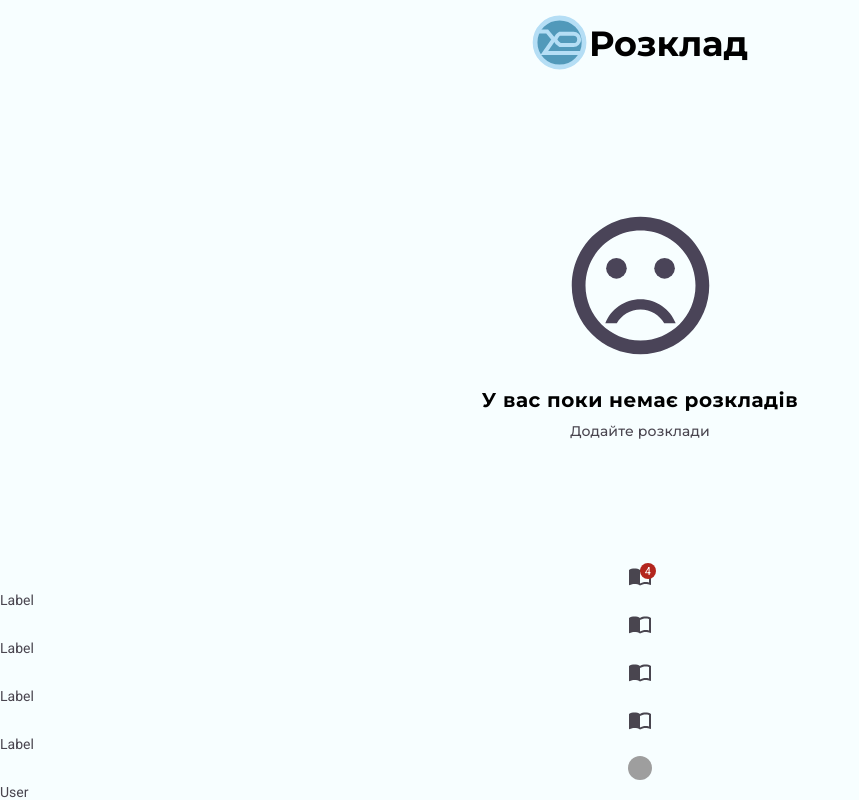
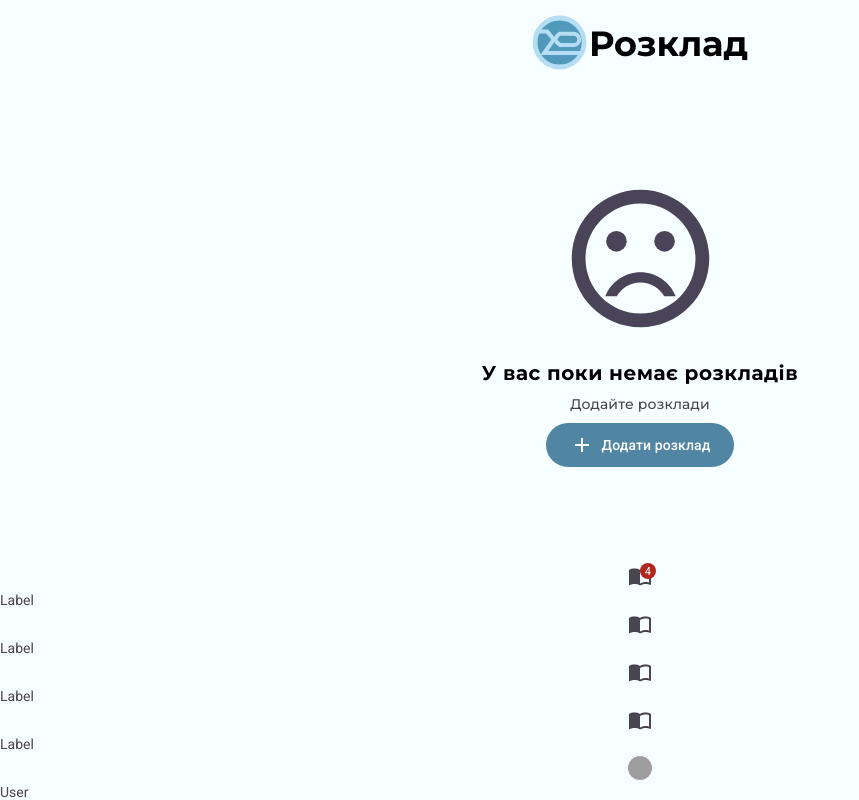
Before and after one commit to mindenit/nure-schedule, a React (Vite) app: page / in a window 1280 px wide. Shown: the whole page, without its empty margins (0-859 px from the left). Built offline with nearby package versions, Linux system fonts and the light colour scheme; grey boxes are pictures that could not be loaded.

Commit message:
feat: add button in home page

```diff
--- a/src/pages/Home/Home.styles.ts
+++ b/src/pages/Home/Home.styles.ts
@@ -43,3 +43,11 @@ export const HomeTitle = styled(C.TitleBig)`
         line-height: 24px;
     }
 `;
+
+export const HomeButtonContainer = styled.div`
+    @media ${media.small} {
+        position: absolute;
+        bottom: 20px;
+        right: 0;
+    }
+`;
--- a/src/pages/Home/index.tsx
+++ b/src/pages/Home/index.tsx
@@ -1,7 +1,11 @@
 import MainLayout from "pages/layout/MainLayout";
 
+import * as S from "./Home.styles";
+
 import * as C from "styles/components";
-import * as S from "./Home.styles";
+import { Button } from "components/ui/Button";
+
+import AddIcon from "@mui/icons-material/Add";
 
 const Home: React.FC = () => {
     return (
@@ -10,6 +14,12 @@ const Home: React.FC = () => {
                 <S.HomeEmoji />
                 <S.HomeTitle>У вас поки немає розкладів</S.HomeTitle>
                 <C.TitleMedium>Додайте розклади</C.TitleMedium>
+                <S.HomeButtonContainer>
+                    <Button>
+                        <AddIcon />
+                        Додати розклад
+                    </Button>
+                </S.HomeButtonContainer>
             </S.HomeContainer>
         </MainLayout>
     );
```
